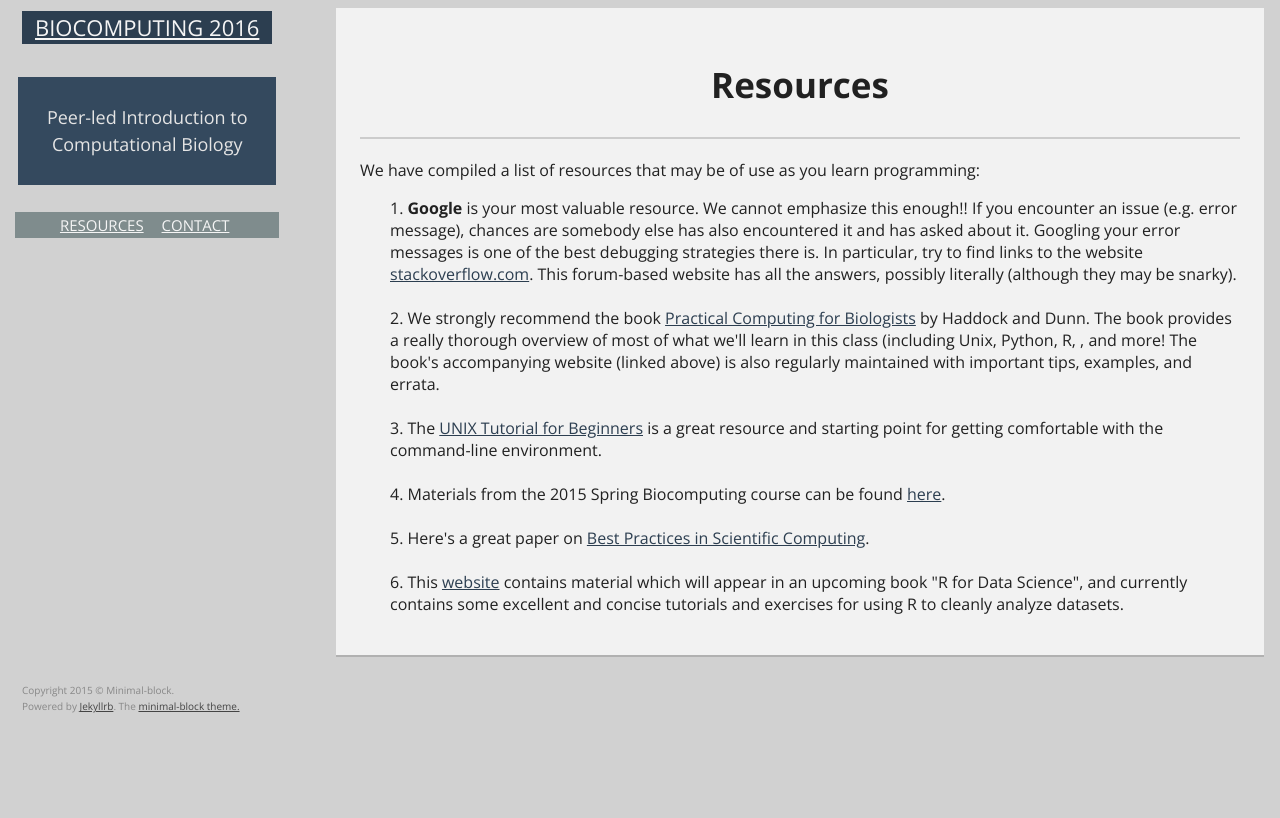
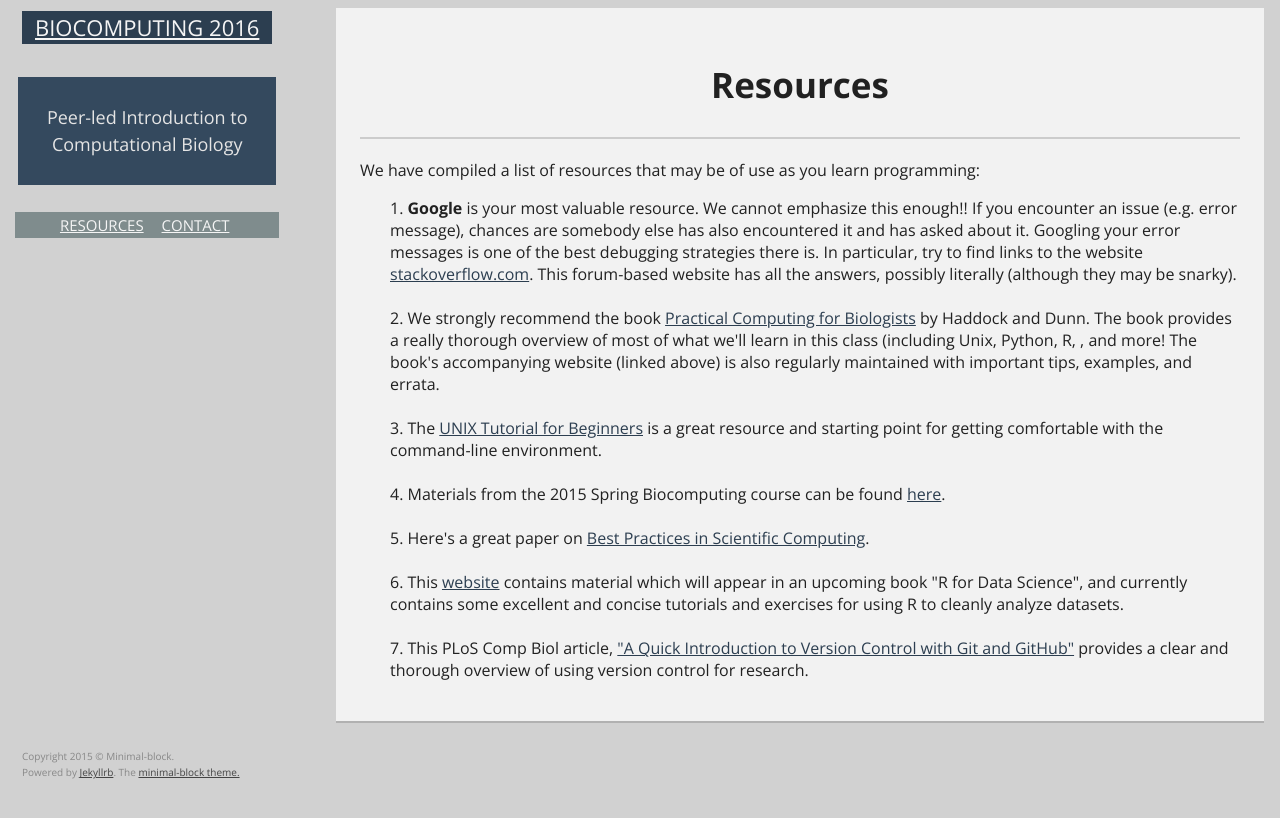
Before and after one commit to CCBBatUT/Biocomputing_Spring2016, a Jekyll site: the page built from resources/index.html, in a window 1280 px wide. Shown: the top 818 px of the page. Built offline with Jekyll 4.4.1, drawn with Linux system fonts in a browser that asks for light colours; Markdown is read by kramdown in place of the engine named in the settings.

Commit message:
github plos article added to resources

```diff
--- a/resources/index.html
+++ b/resources/index.html
@@ -19,6 +19,8 @@ layout: default
                 <li>Here's a great paper on <a href="(http://journals.plos.org/plosbiology/article?id=10.1371/journal.pbio.1001745">Best Practices in Scientific Computing</a>.</li>
                 <br>
                 <li>This <a href="http://r4ds.had.co.nz/"> website</a> contains material which will appear in an upcoming book "R for Data Science", and currently contains some excellent and concise tutorials and exercises for using R to cleanly analyze datasets.</li>
+                <br>
+                <li>This PLoS Comp Biol article, <a href="http://journals.plos.org/ploscompbiol/article?id=10.1371/journal.pcbi.1004668"> "A Quick Introduction to Version Control with Git and GitHub"</a> provides a clear and thorough overview of using version control for research.</li>
            </ul></p>
     </article>
 </div>
```
